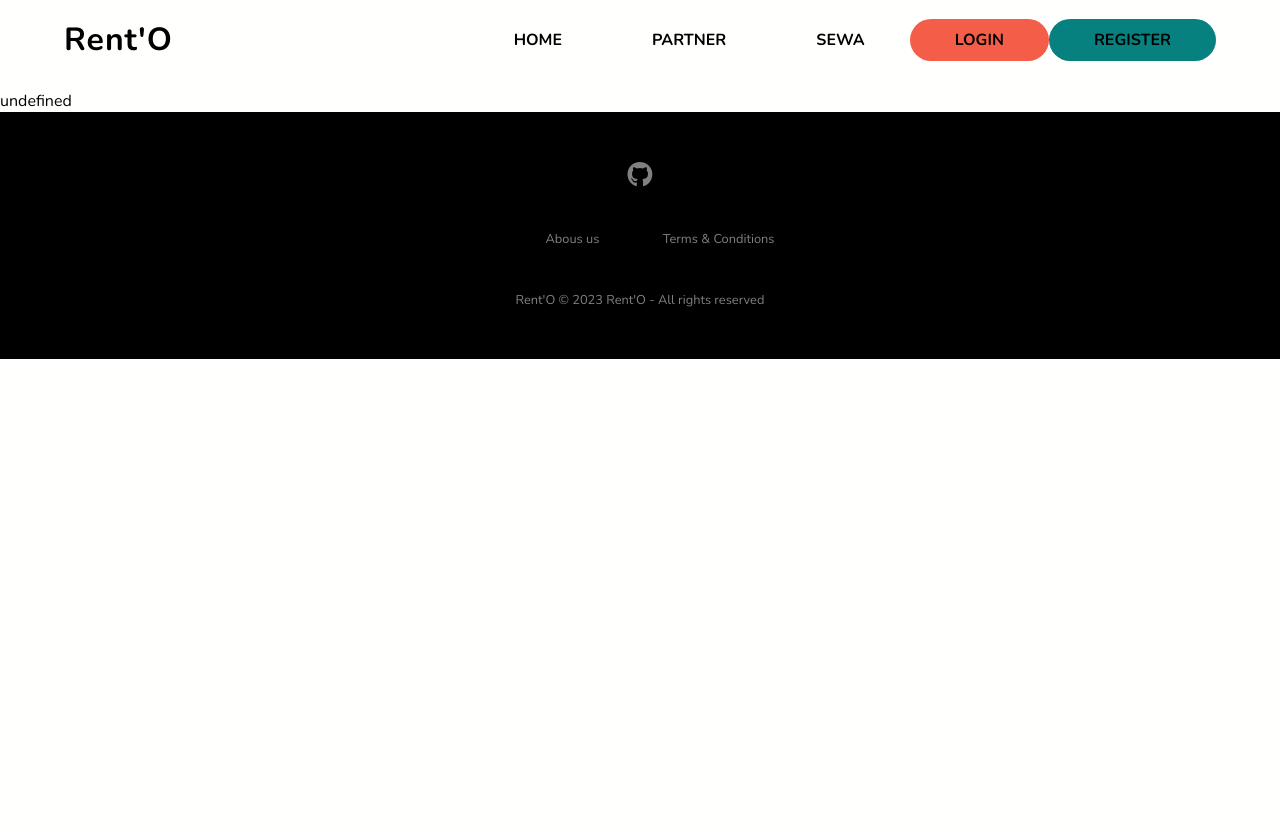
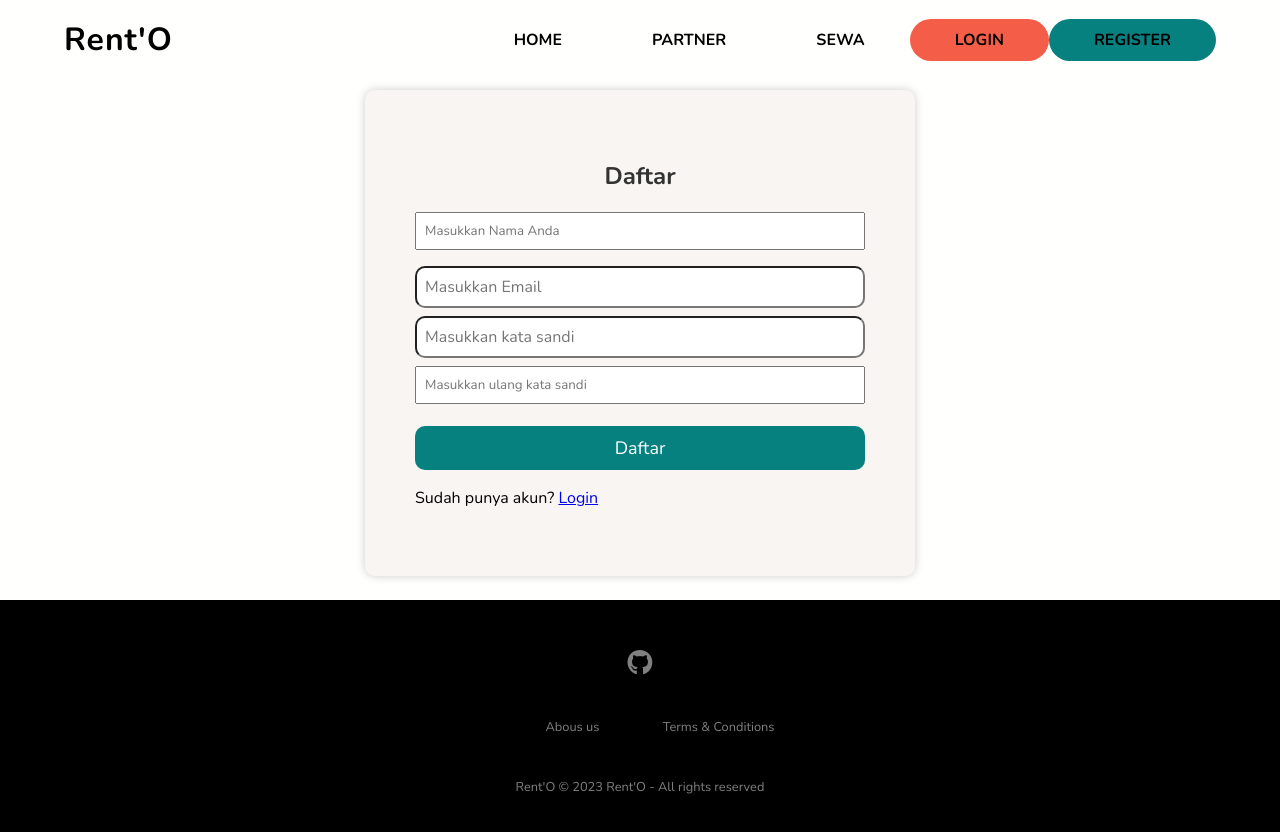
Before and after one commit to fzkmdly/Front-end-Web-Development-Testing, a website built with webpack: page src/templates/index.html in a window 1280 px wide. Both pictures are taken after a click on the link "REGISTER". Before the commit the page ends 800 px from the top, so only its background shows below. Built offline with nearby package versions, Linux system fonts and the light colour scheme; no server answers.

Commit message:
create register page

```diff
--- a/src/scripts/view/pages/register.js
+++ b/src/scripts/view/pages/register.js
@@ -1,10 +1,27 @@
 const Register = {
   async render() {
-
+    return `
+      <div id="register-container">
+          <form id="register-form">
+              <h2>Daftar</h2>
+              <input type="text" name="username" id="name" placeholder="Masukkan Nama Anda" required>
+              <br>
+              <input type="email" name="email" id="email" placeholder="Masukkan Email" required>
+              <br>
+              <input type="password" name="password" id="password" placeholder="Masukkan kata sandi" required>
+              <br>
+              <input type="password" name="confirm_password" placeholder="Masukkan ulang kata sandi" required>
+              <br>
+              <button type="submit">Daftar</button>
+              <br>
+              <p id="register" class="login-link">Sudah punya akun? <a href="#/login">Login</a></p>
+          </form>
+      </div>
+    `;
   },
 
   async afterRender() {
-
+    // Kode logika atau manipulasi DOM setelah rendering
   },
 };
 
--- a/src/styles/main.css
+++ b/src/styles/main.css
@@ -379,14 +379,14 @@ input {
 }
 
 /* Login Page */
-#login-container {
+#login-container, #register-container {
   display: flex;
   flex-direction: column;
   align-items: center;
   margin-top: 10px;
 }
 
-#login-form {
+#login-form, #register-form {
   width: 450px;
   background-color: #F8F5F2;
   padding: 50px;
@@ -400,7 +400,7 @@ input {
   text-align: center;
 }
 
-#login-form button {
+#login-form button, #register-form button {
   font-size: large;
   width: 100%;
   padding: 10px;
```
